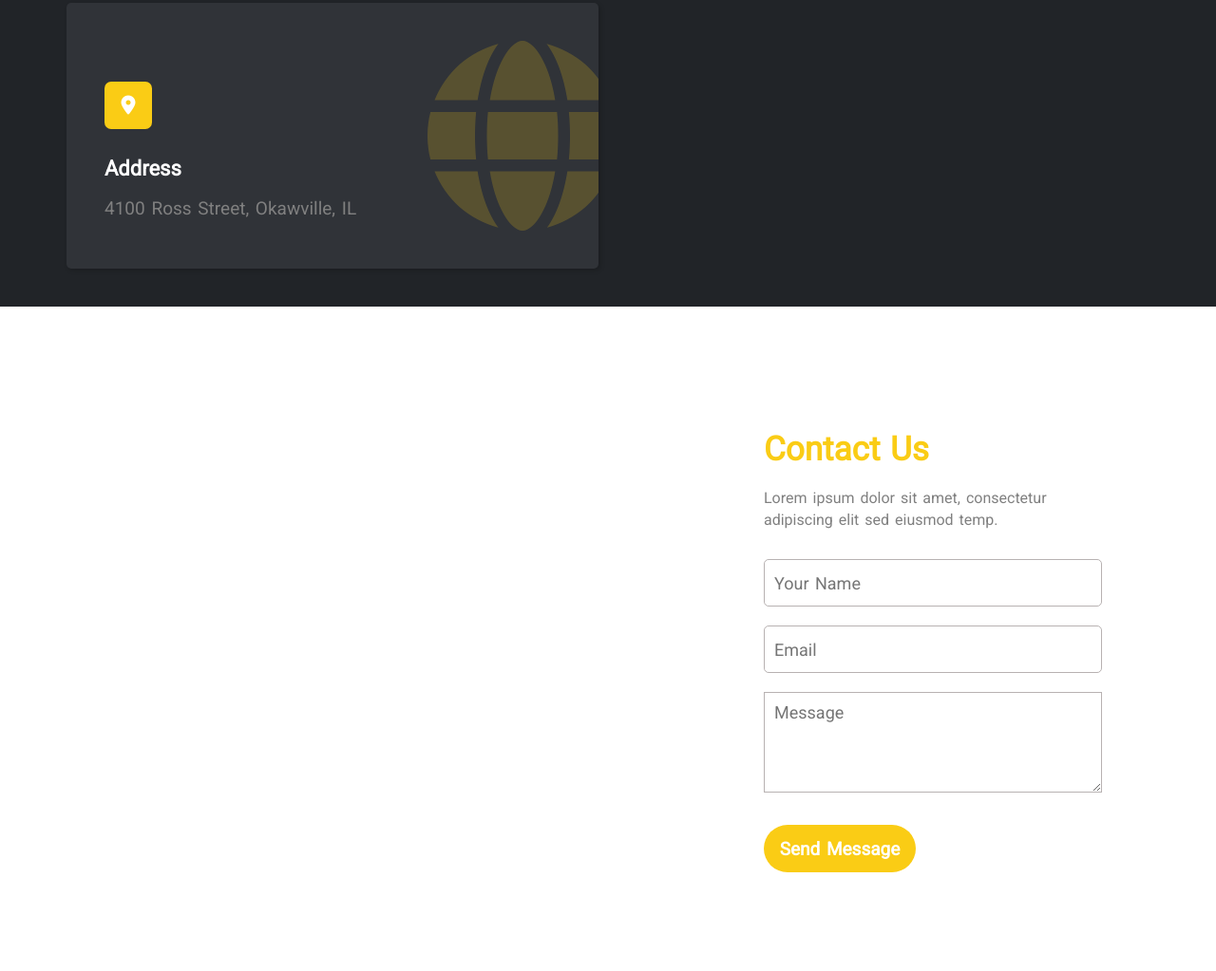
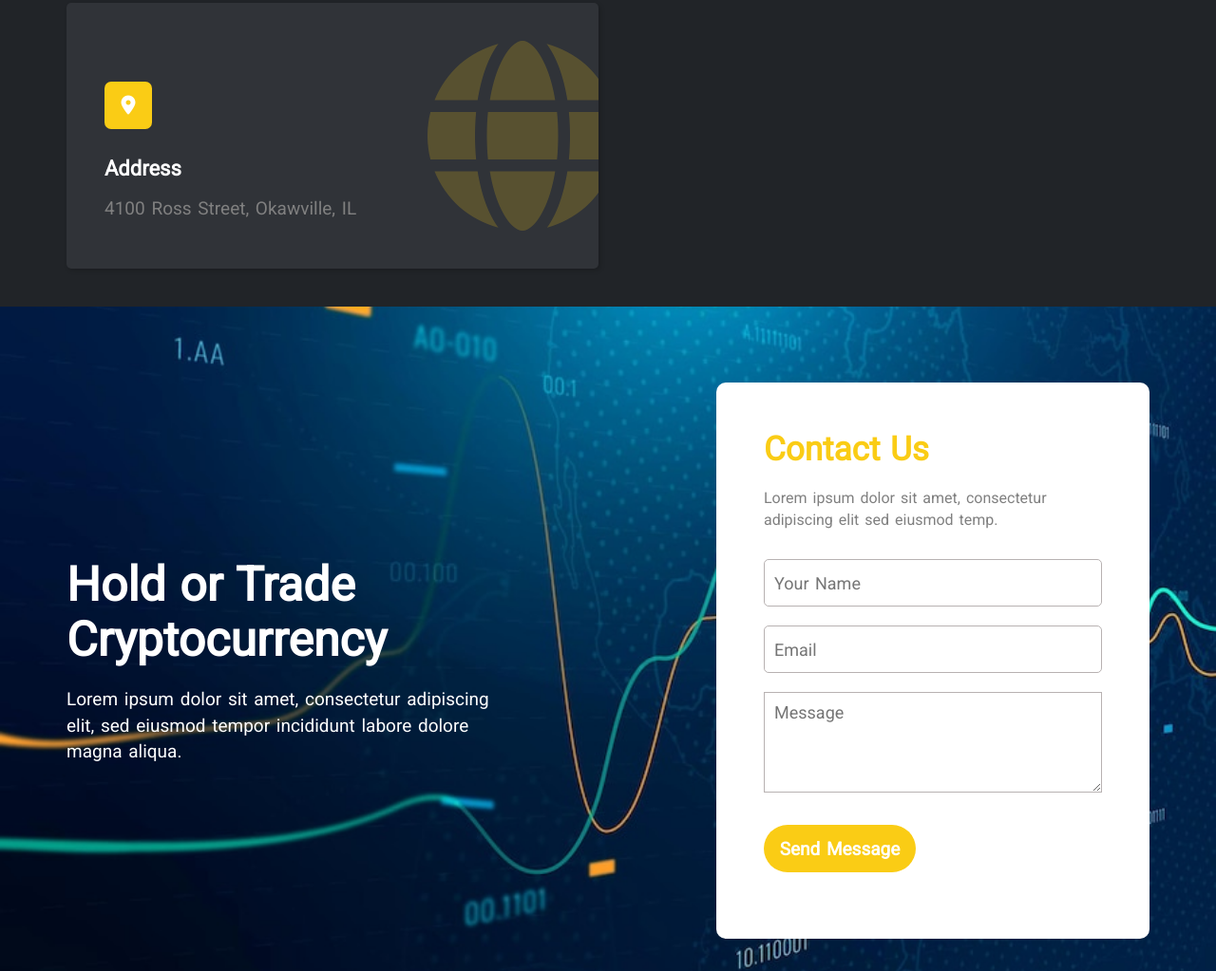
Before and after one commit to Awais-Mazher/CryptoKing, a plain HTML site: page index.html in a window 1280 px wide. Shown: the part 7319-8342 px from the top of the page at 95% size. Drawn offline with Linux system fonts and the light colour scheme; the site is published under a folder, as on GitHub Pages, so addresses that start at the root find nothing.

Commit message:
Update style.css

```diff
--- a/style.css
+++ b/style.css
@@ -858,7 +858,7 @@ nav .left h1{
     display: flex;
     align-items: center;
     justify-content: space-between;
-    background: url(/Images/bg5.jpg) no-repeat center/cover;
+    background: url(Images/bg5.jpg) no-repeat center/cover;
     color: #fff;
 }
 
```
